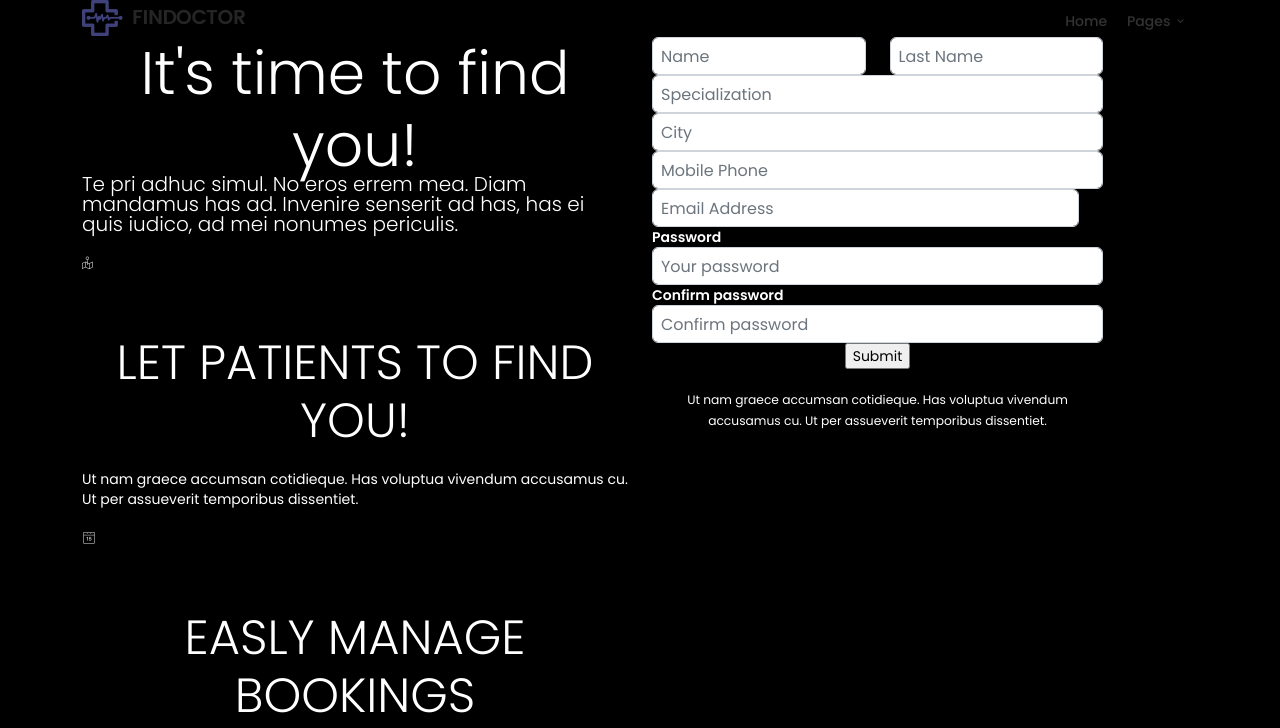
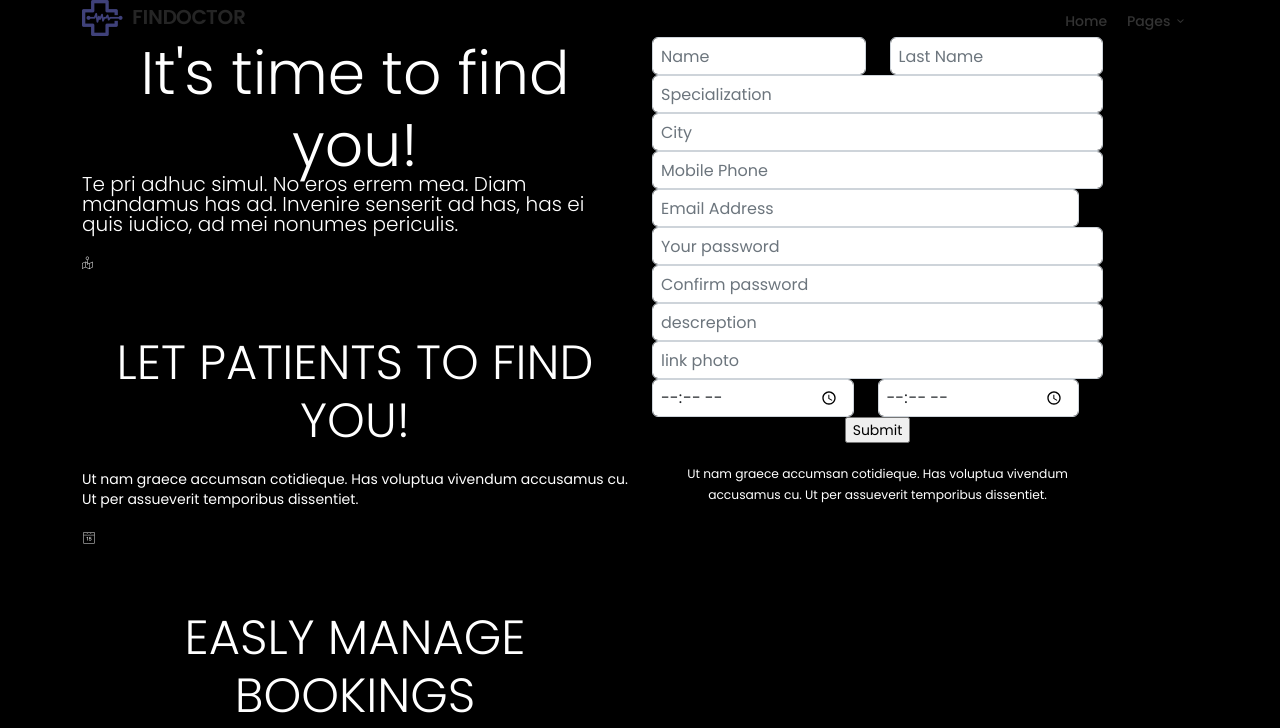
Before and after one commit to AyeshyHyba/project_php_tekup, a PHP site: page /RegisterDoctor.php in a window 1280 px wide; the page is wider, and only the part inside the window is pictured. Shown: the top 728 px of that part. Run offline with PHP 8.4, Linux system fonts and the light colour scheme; some libraries are stand-ins or nearby versions.

Commit message:
update data

```diff
--- a/Back-end/acceuil.php
+++ b/Back-end/acceuil.php
@@ -32,6 +32,7 @@ function userDocterData(){
     } else {
         // No users found in the database
         echo "No users found.";
+        return false;
     }
 
 
--- a/Back-end/loginP.php
+++ b/Back-end/loginP.php
@@ -6,7 +6,7 @@ function connectionP($data){
     $mail = $data['mail'];
     $pwd = $data['pwd'];
     if (isset($mail) && isset($pwd)) {
-        $res = $db->query("SELECT * FROM Patient WHERE mail='$mail' AND pwd='$pwd'");
+        $res = $db->query("SELECT * FROM Patient WHERE mailp='$mail' AND pwdp='$pwd'");
         if ($res->fetch()) {
             // Authentication successful
             header("Location:  ../Front-end/dashboard.php"); // Redirect to the dashboard page or any other authorized page
--- a/Back-end/registerDoc.php
+++ b/Back-end/registerDoc.php
@@ -13,13 +13,17 @@ function addDoc($data) {
     $mailD = $data['mailD'];
     $pwd1 = $data['pwd1'];
     $pwd2 = $data['pwd2'];
+    $desc = $data['descr'];
+    $timeIn = $data['timeIn'];
+    $timeOut = $data['timeOut'];
+    $photo = $data['photoD'];
 
-    if (isset($nD) && isset($prD) && isset($mailD) && isset($spc) && isset($city) && isset($tel) && isset($pwd1) && isset($pwd2)) {
+    if (isset($nD) && isset($prD) && isset($mailD) && isset($spc) && isset($city) && isset($tel) && isset($pwd1) && isset($pwd2)&& isset($pwd2)&& isset($desc)&& isset($timeIn)&& isset($timeOut)&& isset($photo)) {
         $verif = $db->query("SELECT * FROM Doctor WHERE nomD='$nD' AND prD='$prD'");
         if ($verif->fetch()) {
             echo "<script>alert('doctor already exists');</script>";
         } else {
-            $query = "INSERT INTO Doctor VALUES ('', '$nD', '$prD', '$spc', '$city','$tel','$mailD','$pwd1')";
+            $query = "INSERT INTO Doctor VALUES ('', '$nD', '$prD', '$spc', '$city','$tel','$mailD','$pwd1','$desc','$timeIn','$timeOut','$photo')";
             $r = $db->exec($query);
             if ($r) {
                 header("Location: login.php");
--- a/Back-end/registration.php
+++ b/Back-end/registration.php
@@ -7,16 +7,18 @@ function addPatient($data) {
 
     $nom = $data['nom'];
     $pr = $data['pr'];
+    $numT = $data['numT'];
     $mail = $data['mail'];
     $pwd1 = $data['pwd1'];
     $pwd2 = $data['pwd2'];
+    $photo = $data['photo'];
 
     if (isset($nom) && isset($pr) && isset($mail) && isset($pwd1) && isset($pwd2)) {
-        $verif = $db->query("SELECT * FROM Patient WHERE nomP='$nom' AND prP='$pr'");
+        $verif = $db->query("SELECT * FROM Patient WHERE nomP='$nom' AND prp='$pr'");
         if ($verif->fetch()) {
             echo "<script>alert('Patient already exists');</script>";
         } else {
-            $query = "INSERT INTO Patient VALUES ('', '$nom', '$pr', '$mail', '$pwd1')";
+            $query = "INSERT INTO Patient VALUES ('', '$nom', '$pr','$numT', '$mail', '$pwd1',$photo)";
             $r = $db->exec($query);
             if ($r) {
                 header("Location: login.php");
--- a/Front-end/RegisterDoctor.php
+++ b/Front-end/RegisterDoctor.php
@@ -152,13 +152,33 @@ if (isset($_POST['registerD'])) {
                 </div>
               </div>
                   <div class="form-group">
-                      <label>Password</label>
+
                       <input type="password" class="form-control" id="pwd1" name="pwd1" placeholder="Your password" required>
                   </div>
                   <div class="form-group">
-                      <label>Confirm password</label>
+
                       <input type="password" class="form-control" id="pwd2" name="pwd2" placeholder="Confirm password" required>
                   </div>
+                  <div class="form-group">
+
+                      <input type="text" class="form-control" id="descr" name="descr" placeholder="descreption" required>
+                  </div>
+                  <div class="form-group">
+
+                     <input type="text" class="form-control" id="photoD" name="photoD" placeholder="link photo" required>
+                 </div>
+                 <div class="row">
+                <div class="col-md-6 ">
+                  <div class="form-group">
+                    <input type="time" class="form-control" placeholder="time in" id="timeIn" name="timeIn" required>
+                  </div>
+                </div>
+                <div class="col-md-6">
+                  <div class="form-group">
+                    <input type="time" class="form-control" placeholder="time out" id="timeOut" name="timeOut" required>
+                  </div>
+                </div>
+              </div>
                   <div id="errorRegister" ></div>
                   <script>
                       document.querySelector('form').addEventListener('submit', function(event) {
--- a/Front-end/acceuil.php
+++ b/Front-end/acceuil.php
@@ -3,6 +3,7 @@
 include "../Back-end/connect.php";
 include "../Back-end/listD.php";
 include "../Back-end/acceuil.php";
+
 // function listD(){
 //     global $db;
 //     return $db->query("select * from Doctor");
@@ -136,7 +137,7 @@ include "../Back-end/acceuil.php";
                   </ul>
                 </li>
 
-                <li><a href="#0">LogOut</a></li>
+                <li ><a href="../Back-end/logOut.php" >LogOut</a></li>
               </ul>
             </div>
             <!-- /main-menu -->
```
Also changed, not shown: Back-end/logOut.php (added, +14 -0 lines), Front-end/DoctorProfile.php (renamed from Front-end/DocterProfile.php).
